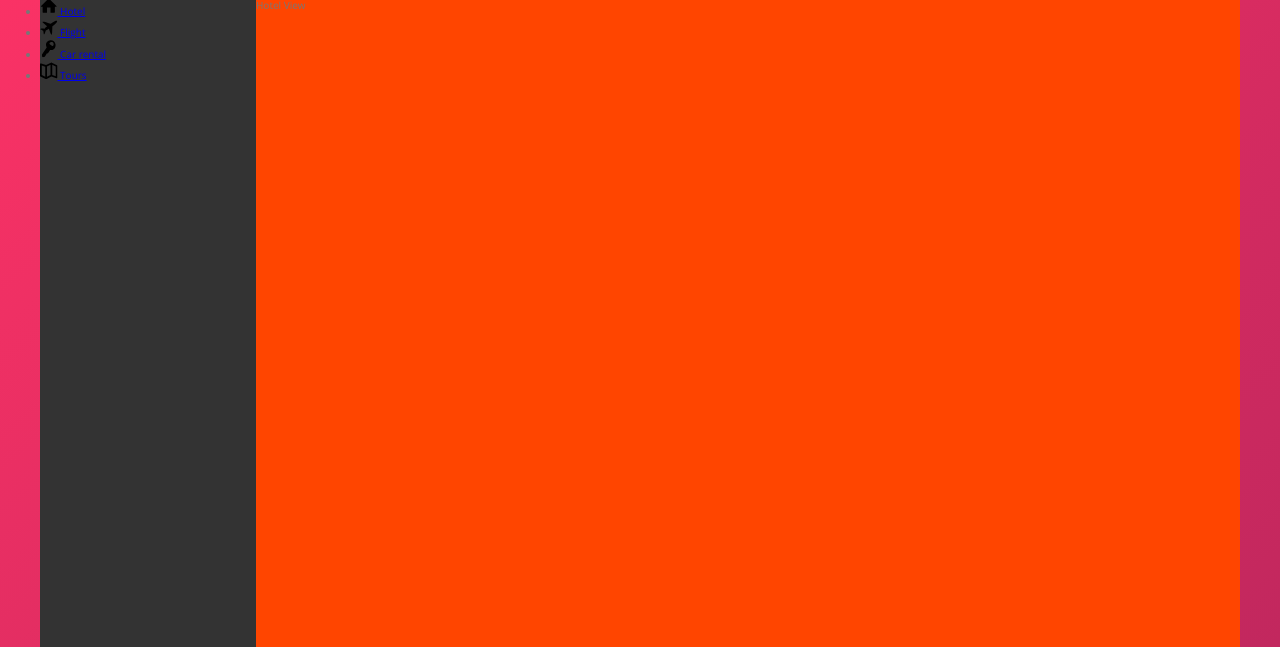
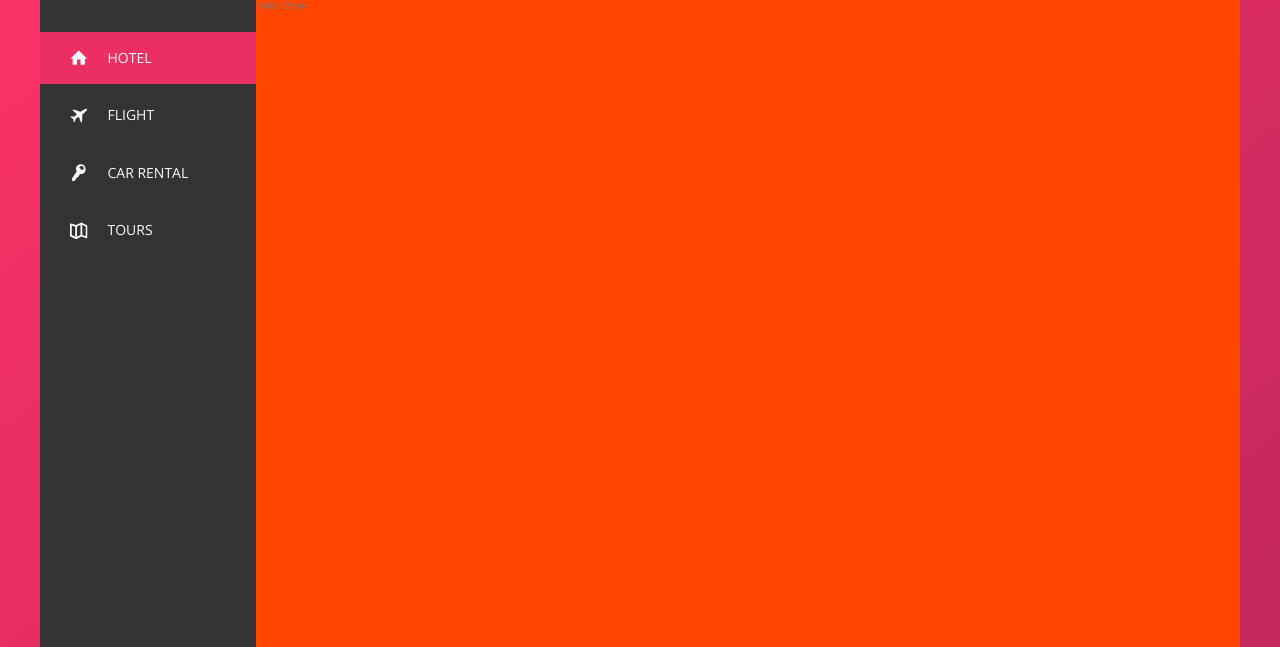
Before and after one commit to martywebdev/trillo, a website: page index.html in a window 1280 px wide. Shown: the part 153-800 px from the top of the page. Drawn offline with nearby package versions, Linux system fonts and the light colour scheme.

Commit message:
navigation  2

```diff
--- a/index.html
+++ b/index.html
@@ -47,8 +47,8 @@
         <div class="content">
             <nav class="sidebar">
                 <ul class="side-nav">
-                  <li class="side-nav__item">
-                    <a href="#" class="side-nave__link">
+                  <li class="side-nav__item side-nav__item--active">
+                    <a href="#" class="side-nav__link">
                       <svg class="side-nav__icon">
                         <use xlink:href="img/sprite.svg#icon-home"></use>
                       </svg>
@@ -56,7 +56,7 @@
                     </a>
                   </li>
                   <li class="side-nav__item">
-                    <a href="#" class="side-nave__link">
+                    <a href="#" class="side-nav__link">
                       <svg class="side-nav__icon">
                         <use xlink:href="img/sprite.svg#icon-aircraft"></use>
                       </svg>
@@ -64,7 +64,7 @@
                     </a>
                   </li>
                   <li class="side-nav__item">
-                    <a href="#" class="side-nave__link">
+                    <a href="#" class="side-nav__link">
                       <svg class="side-nav__icon">
                         <use xlink:href="img/sprite.svg#icon-key"></use>
                       </svg>
@@ -72,7 +72,7 @@
                     </a>
                   </li>
                   <li class="side-nav__item">
-                    <a href="#" class="side-nave__link">
+                    <a href="#" class="side-nav__link">
                       <svg class="side-nav__icon">
                         <use xlink:href="img/sprite.svg#icon-map"></use>
                       </svg>
--- a/scss/_components.scss
+++ b/scss/_components.scss
@@ -87,7 +87,7 @@
     fill: var(--color-grey-dark-2);
   }
   &__notification {
-    font-size: .8rem;
+    font-size: 0.8rem;
     height: 1.75rem;
     width: 1.75rem;
     border-radius: 50%;
@@ -108,18 +108,66 @@
     border-radius: 50%;
     margin-right: 1rem;
   }
-
 }
-
 
 // SIDEBAR
 
 .side-nav {
-  &__item{}
-  &__link{}
-  &__icon{
+  font-size: 1.4rem;
+  list-style: none;
+  margin-top: 3.5rem;
+
+  &__item {
+    position: relative;
+
+    &:not(:last-child) {
+      margin-bottom: 0.5rem;
+    }
+  }
+
+  &__item::before {
+    content: "";
+    position: absolute;
+    top: 0;
+    left: 0;
+    height: 100%;
+    width: 3px;
+    background-color: var(--color-primary);
+    transform: scaleY(0);
+    transform-origin: bottom;
+    transition: transform 0.2s, width 0.4s cubic-bezier(1, 0, 0, 1) 0.2s,
+      background-color 0.1s;
+  }
+
+  &__item:hover::before,
+  &__item--active::before {
+    transform: scaleY(1);
+    width: 100%;
+  }
+
+  &__item:active::before {
+    background-color: var(--color-primary-light);
+  }
+
+  &__link:link,
+  &__link:visited {
+    color: var(--color-grey-light-1);
+    text-decoration: none;
+    text-transform: uppercase;
+    display: block;
+    padding: 1.5rem 3rem;
+    position: relative;
+    z-index: 10;
+    display: flex;
+    align-items: center;
+  }
+
+  &__icon {
     width: 1.75rem;
     height: 1.75rem;
+    margin-right: 2rem;
+    //inherit the parent
+    fill: currentColor;
   }
 }
 
```
Also changed, not shown: css/style.css.
